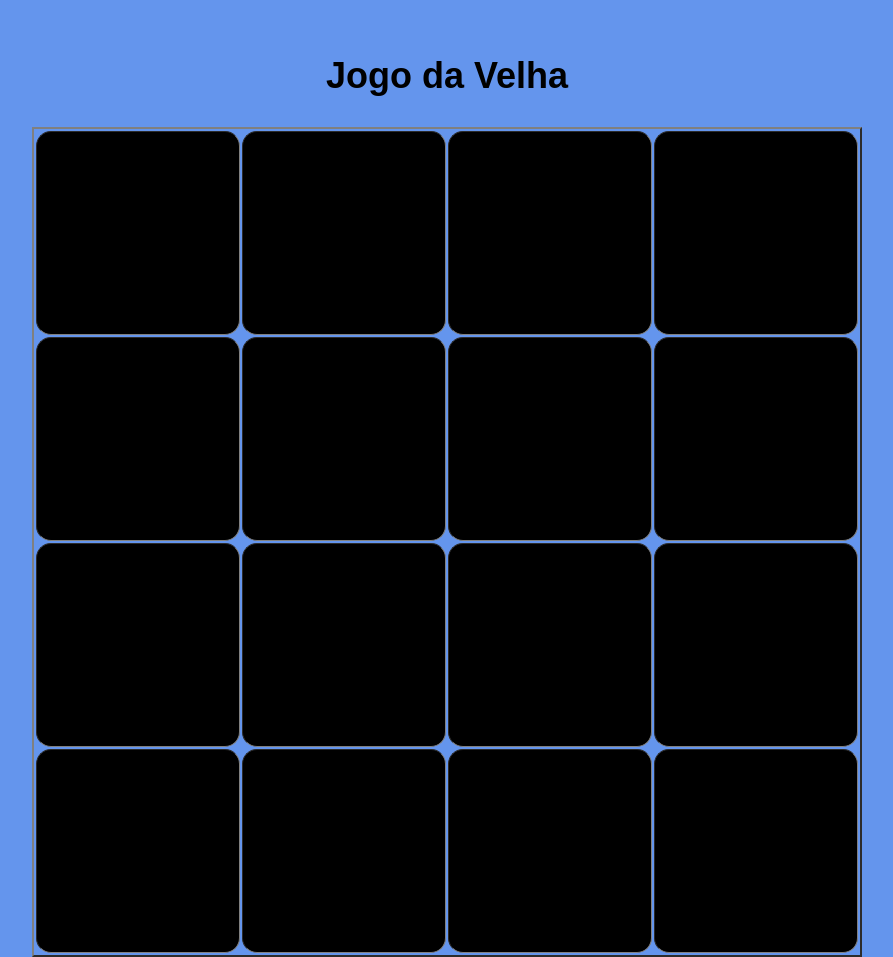
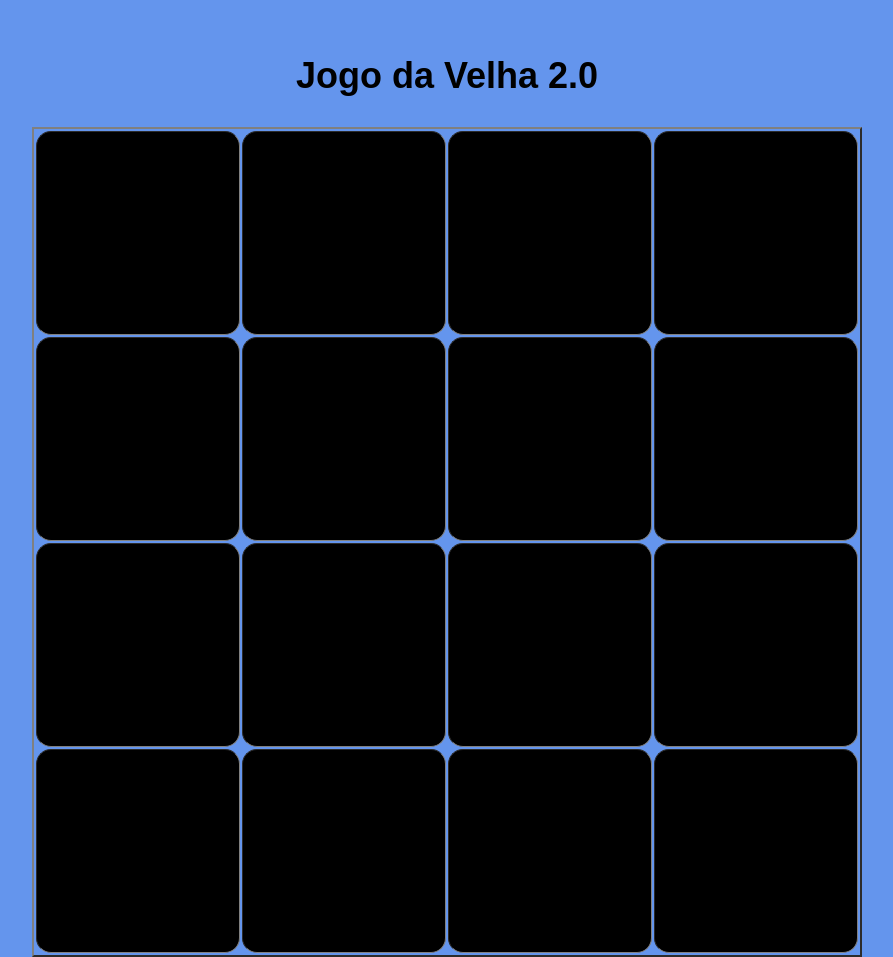
Before and after one commit to Stenex077/Curso-Senac, a plain HTML site: page projeto-2/index.html in a window 1280 px wide. Shown: the whole page, without its empty margins (193-1086 px from the left). Drawn offline with Linux system fonts and the light colour scheme; a web font is replaced by a local one.

Commit message:
modificação do h2

```diff
--- a/projeto-2/index.html
+++ b/projeto-2/index.html
@@ -10,7 +10,7 @@
 <body div class="painel">
 
 
-<h2> Jogo da Velha</h2>
+<h2> Jogo da Velha 2.0</h2>
 
 <table class="jogo" border="2" >
 
```
